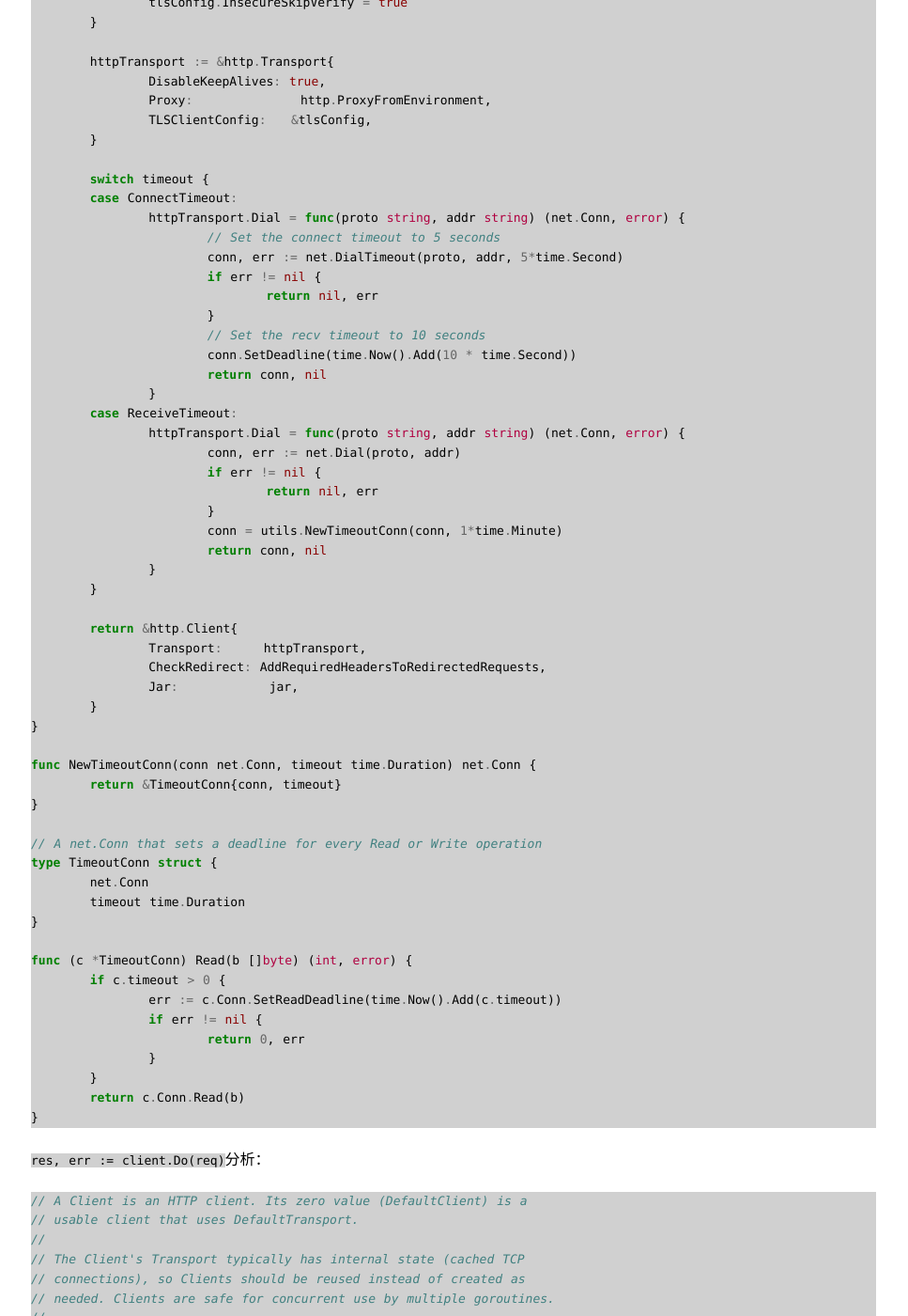
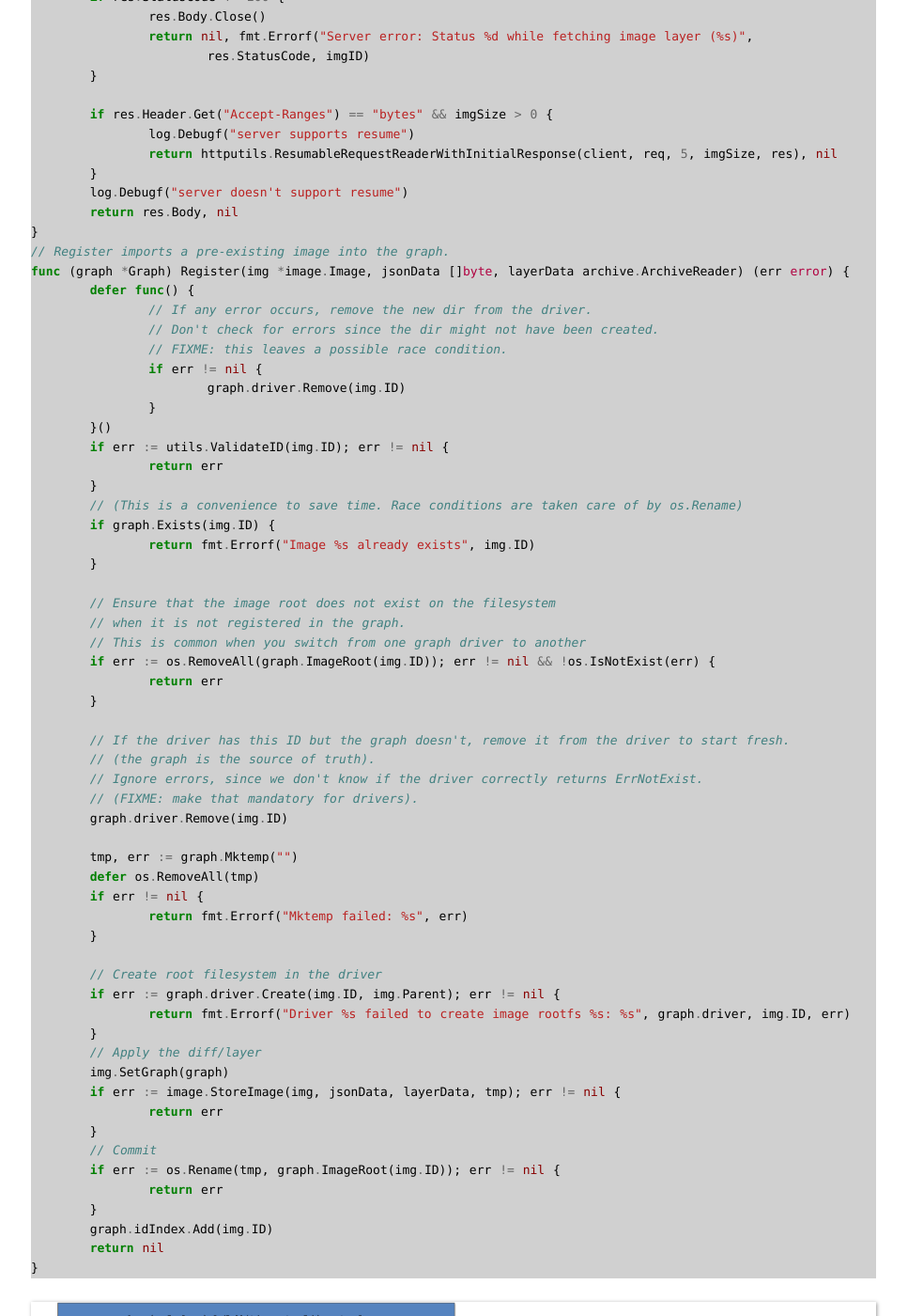
Before and after one commit to duyanghao/duyanghao.github.io, a Jekyll site: the page built from _posts/2017-3-7-Golang_SetReadDeadline.md, in a window 1280 px wide and 1400 px high, scrolled down 16451 px. Shown: the whole window at 94% size, without its empty margins (157-1124 px from the left). Built offline with Jekyll 4.4.1, drawn with Linux system fonts in a browser that asks for light colours; some web fonts are replaced; comment, search, counter and statistics services are not loaded; some of the changed text lies outside the part shown.

Commit message:
update _posts/2017-3-7-Golang_SetReadDeadline.md
Signed-off-by: “duyanghao” <1294057873@qq.com>

````diff
--- a/_posts/2017-3-7-Golang_SetReadDeadline.md
+++ b/_posts/2017-3-7-Golang_SetReadDeadline.md
@@ -396,6 +396,47 @@
 		Endpoints: endpoints,
 		Tokens:    tokens,
 	}, nil
+}
+
+func (r *Session) GetRemoteTags(registries []string, repository string, token []string) (map[string]string, error) {
+	if strings.Count(repository, "/") == 0 {
+		// This will be removed once the Registry supports auto-resolution on
+		// the "library" namespace
+		repository = "library/" + repository
+	}
+	for _, host := range registries {
+		endpoint := fmt.Sprintf("%srepositories/%s/tags", host, repository)
+		req, err := r.reqFactory.NewRequest("GET", endpoint, nil)
+
+		if err != nil {
+			return nil, err
+		}
+		setTokenAuth(req, token)
+		res, _, err := r.doRequest(req)
+		if err != nil {
+			return nil, err
+		}
+
+		log.Debugf("Got status code %d from %s", res.StatusCode, endpoint)
+		defer res.Body.Close()
+
+		if res.StatusCode != 200 && res.StatusCode != 404 {
+			continue
+		} else if res.StatusCode == 404 {
+			return nil, fmt.Errorf("Repository not found")
+		}
+
+		result := make(map[string]string)
+		rawJSON, err := ioutil.ReadAll(res.Body)
+		if err != nil {
+			return nil, err
+		}
+		if err := json.Unmarshal(rawJSON, &result); err != nil {
+			return nil, err
+		}
+		return result, nil
+	}
+	return nil, fmt.Errorf("Could not reach any registry endpoint")
 }
 
 // NewRequest() creates a new *http.Request,
@@ -765,7 +806,62 @@
 	log.Debugf("server doesn't support resume")
 	return res.Body, nil
 }
+// Register imports a pre-existing image into the graph.
+func (graph *Graph) Register(img *image.Image, jsonData []byte, layerData archive.ArchiveReader) (err error) {
+	defer func() {
+		// If any error occurs, remove the new dir from the driver.
+		// Don't check for errors since the dir might not have been created.
+		// FIXME: this leaves a possible race condition.
+		if err != nil {
+			graph.driver.Remove(img.ID)
+		}
+	}()
+	if err := utils.ValidateID(img.ID); err != nil {
+		return err
+	}
+	// (This is a convenience to save time. Race conditions are taken care of by os.Rename)
+	if graph.Exists(img.ID) {
+		return fmt.Errorf("Image %s already exists", img.ID)
+	}
+
+	// Ensure that the image root does not exist on the filesystem
+	// when it is not registered in the graph.
+	// This is common when you switch from one graph driver to another
+	if err := os.RemoveAll(graph.ImageRoot(img.ID)); err != nil && !os.IsNotExist(err) {
+		return err
+	}
+
+	// If the driver has this ID but the graph doesn't, remove it from the driver to start fresh.
+	// (the graph is the source of truth).
+	// Ignore errors, since we don't know if the driver correctly returns ErrNotExist.
+	// (FIXME: make that mandatory for drivers).
+	graph.driver.Remove(img.ID)
+
+	tmp, err := graph.Mktemp("")
+	defer os.RemoveAll(tmp)
+	if err != nil {
+		return fmt.Errorf("Mktemp failed: %s", err)
+	}
+
+	// Create root filesystem in the driver
+	if err := graph.driver.Create(img.ID, img.Parent); err != nil {
+		return fmt.Errorf("Driver %s failed to create image rootfs %s: %s", graph.driver, img.ID, err)
+	}
+	// Apply the diff/layer
+	img.SetGraph(graph)
+	if err := image.StoreImage(img, jsonData, layerData, tmp); err != nil {
+		return err
+	}
+	// Commit
+	if err := os.Rename(tmp, graph.ImageRoot(img.ID)); err != nil {
+		return err
+	}
+	graph.idIndex.Add(img.ID)
+	return nil
+}
 ```
+
+![](/public/img/golang_client_flow/docker_pull_flow.png)
 
 下面重点分析`SetReadDeadline`原理：
 
````
Also changed, not shown: public/img/golang_client_flow/docker_pull_flow.png (added).
